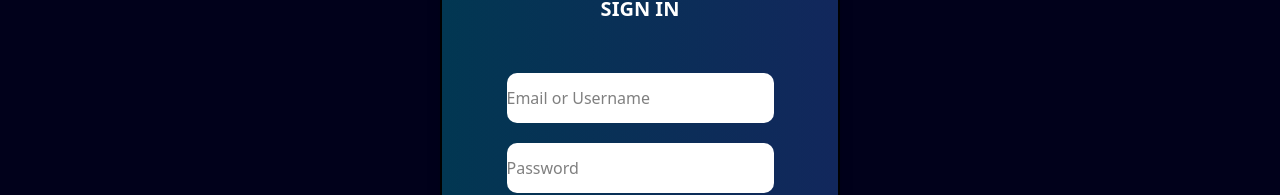
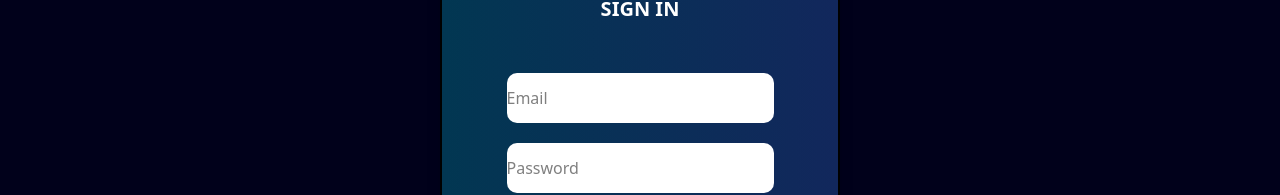
Before and after one commit to Sakshya2504/announcementiiti, a React (Vite) app: page /login in a window 1280 px wide. Shown: the part 217-412 px from the top of the page. Built offline with nearby package versions, Linux system fonts and the light colour scheme.

Commit message:
Sakshya-1

```diff
--- a/src/components/Login.jsx
+++ b/src/components/Login.jsx
@@ -62,7 +62,7 @@ alert('Something went wrong');
      <h2 className=' text-xl text-white font-bold py-10'>
           SIGN IN
         </h2>
-    <input type="email" placeholder='Email or Username' value={logininfo.email} className="email" id="InputEmail1" onChange={change}/>
+    <input type="email" placeholder='Email' value={logininfo.email} className="email" id="InputEmail1" onChange={change}/>
 
     <input type="password" placeholder='Password' value={logininfo.password} className="password" id="InputPassword1" onChange={change}/>
 
--- a/src/components/Signup.jsx
+++ b/src/components/Signup.jsx
@@ -20,7 +20,7 @@ function Signup() {
     }
     const handlesignup= async (e)=>{
       //  const {name1,email1,password1,confirmpassword1}={...logininfo};
-      e.preventDefaul();
+      e.preventDefault();
 
       // if(!name1||!email1||!password1||!confirmpassword1||password1!==confirmpassword1){
       // alert('PLEASE FILL ALL DETAILS CORRECTLY');
@@ -74,7 +74,7 @@ function Signup() {
 
     <input type="email" placeholder='Email' className="email" value={logininfo.email} id="InputEmail1" onChange={change} required/>
     <input type="password" className="password" placeholder='Password' value={logininfo.password} id="InputPassword1" onChange={change} required/>
-     <input type="password" className="confirmpassword1" placeholder='Confirm Password' value={logininfo.confirmpassword1} id="InputPassword2" onChange={change}/>
+     {/* <input type="password" className="confirmpassword1" placeholder='Confirm Password' value={logininfo.confirmpassword1} id="InputPassword2" onChange={change}/>   */}
 
 
   <button type="submit" className="signupsubmitbutton" >SIGNUP</button>
```
